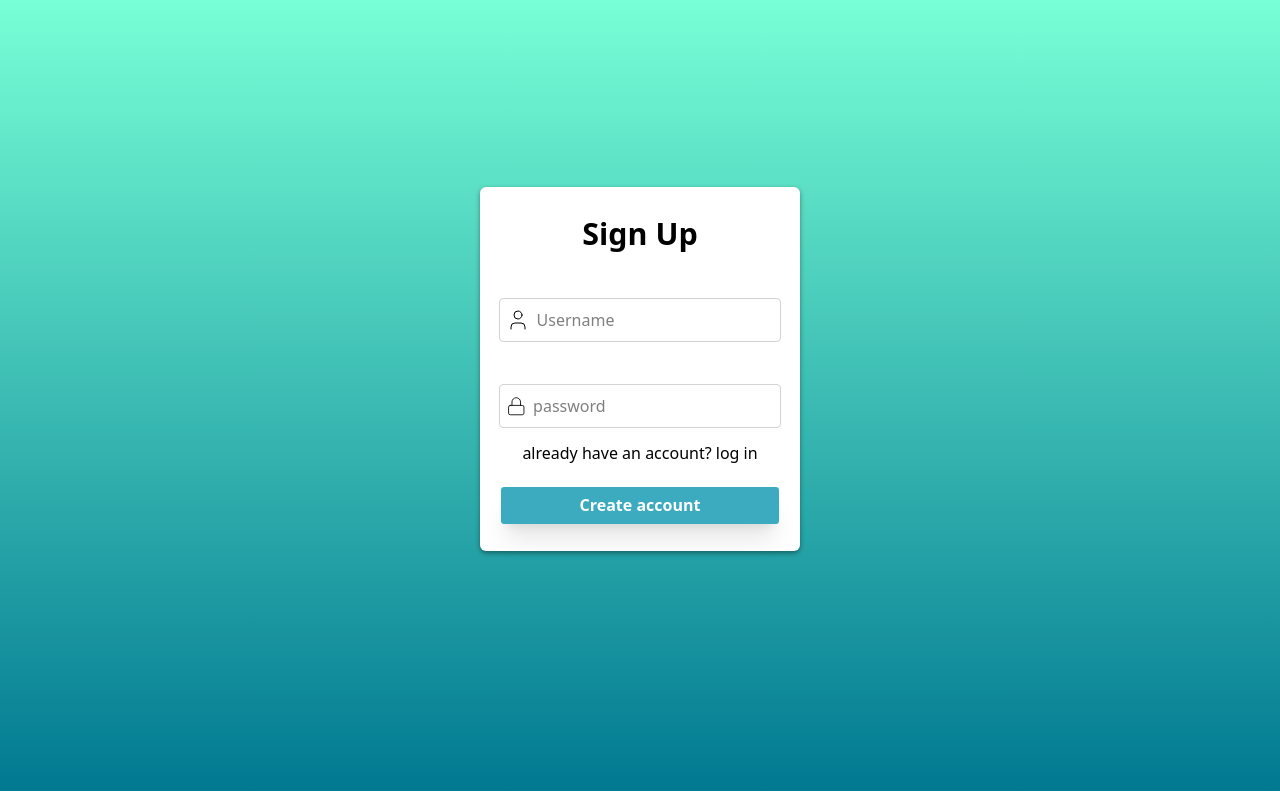
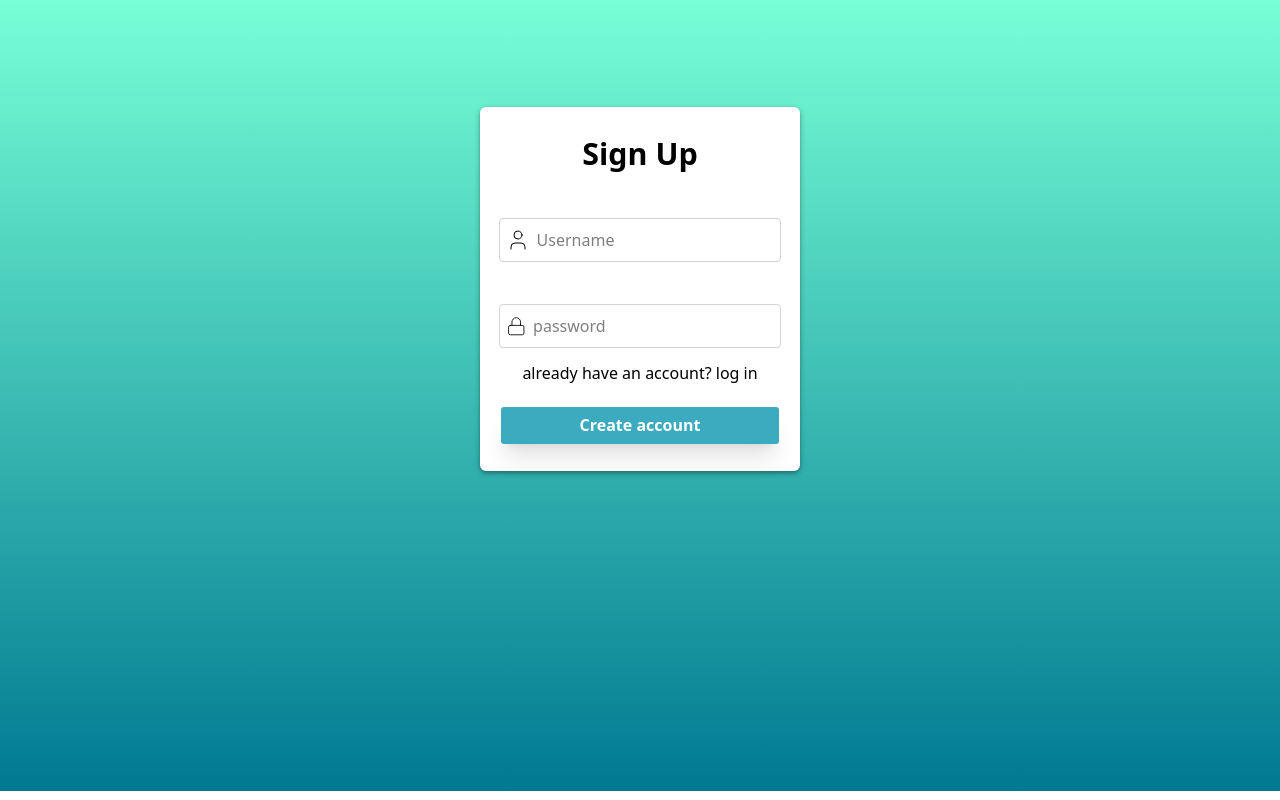
Before and after one commit to tobiayinmiro23/tom_frontend, a React (Vite) app: page / in a window 1280 px wide. Built offline with nearby package versions, Linux system fonts and the light colour scheme.

Commit message:
Refactor CSS styles for Signup and loader components

```diff
--- a/src/App.css
+++ b/src/App.css
@@ -7,8 +7,8 @@ img {
     background: -o-linear-gradient(to right, #78ffd6, #007991);
     background: -webkit-linear-gradient(to right, #78ffd6, #007991);
     background: linear-gradient(rgb(120, 255, 214), rgb(0, 121, 145));
-    padding-top: 11.7rem;
-    padding-bottom: 30vh;
+    padding-top: 6.7rem;
+    padding-bottom: 40vh;
 
 }
 
```
